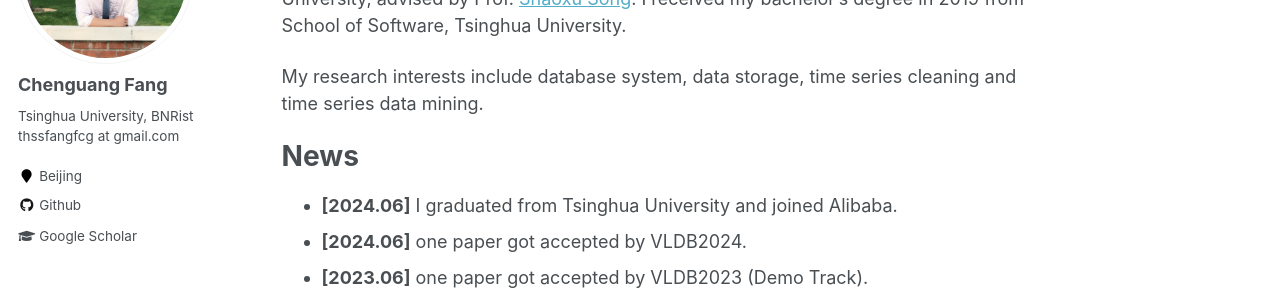
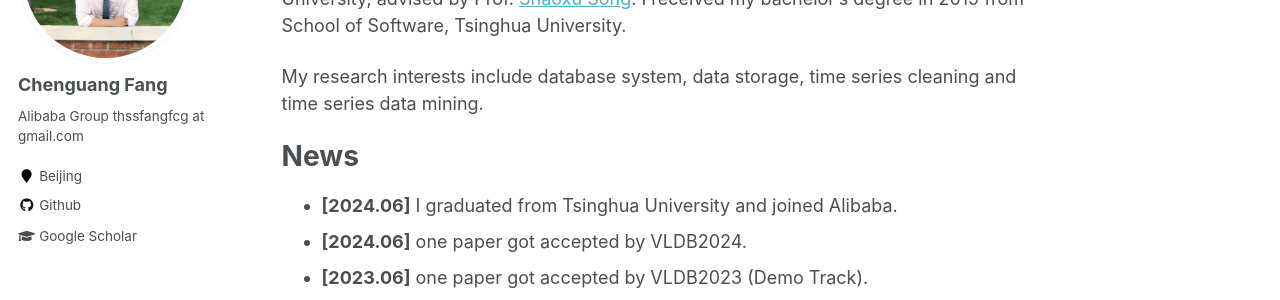
Before and after one commit to fangfcg/fangfcg.github.io, a Jekyll site: the page built from _pages/about.md, in a window 1280 px wide. Shown: the part 229-529 px from the top of the page. Built offline with Jekyll 4.4.1, drawn with Linux system fonts in a browser that asks for light colours.

Commit message:
affiliation

```diff
--- a/_config.yml
+++ b/_config.yml
@@ -82,7 +82,7 @@ analytics:
 author:
   name             : "Chenguang Fang"
   avatar           : "my_photo.jpeg"
-  bio              : "Tsinghua University, BNRist
+  bio              : "Alibaba Group
                      thssfangfcg at gmail.com"
   location         : "Beijing"
   employer         :
```
